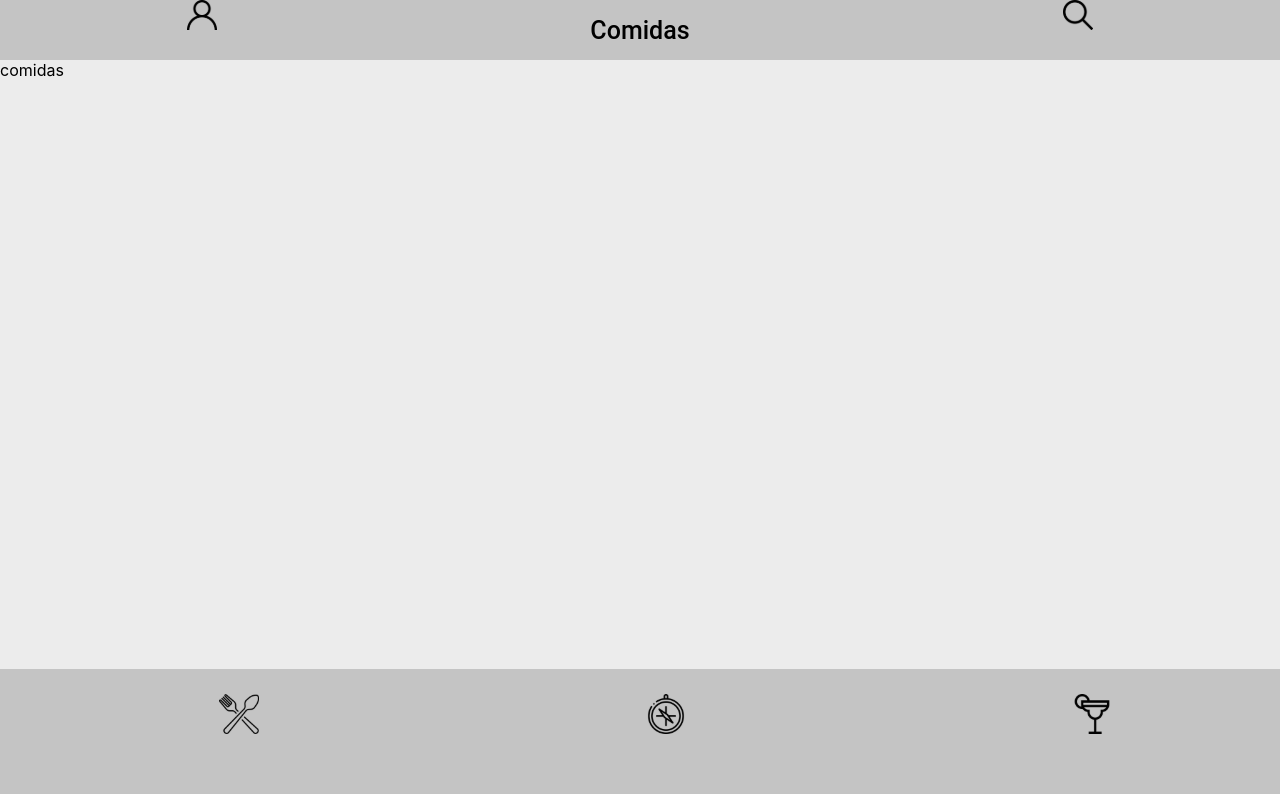
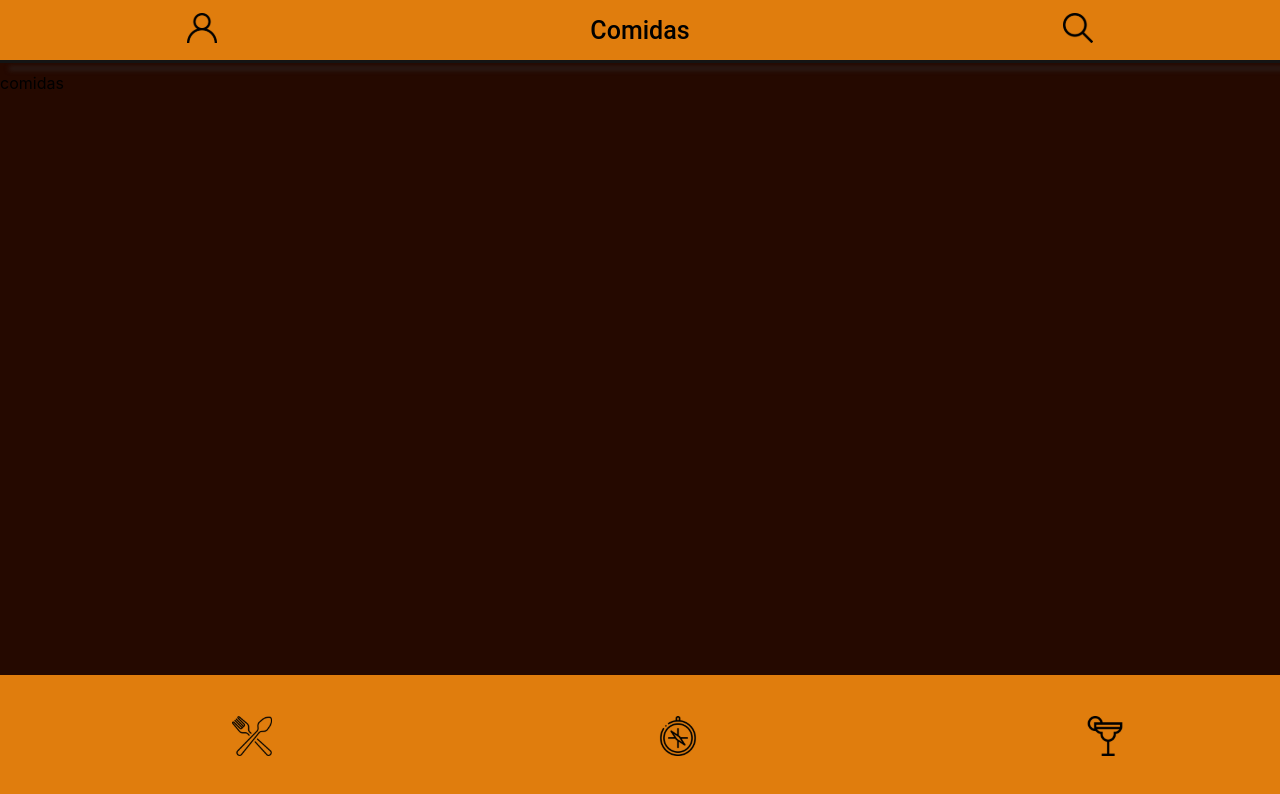
Before and after one commit to tryber/sd-05-recipes-app-11, a React (Create React App) app: page /comidas in a window 1280 px wide. Shown: the top 794 px of the page. Built offline with nearby package versions, Linux system fonts and the light colour scheme.

Commit message:
Novo leiaute

```diff
--- a/src/CSS/HeaderBusca.css
+++ b/src/CSS/HeaderBusca.css
@@ -1,10 +1,11 @@
 .Bar-Busca-Header {
-  background: #c4c4c4;
+  background: #e07d0d;
   display: flex;
   height: 60px;
   justify-content: space-around;
   margin: 0;
   top: 0;
+  width: 100%;
 }
 
 .Top-Btn {
@@ -18,6 +19,13 @@
   font-weight: 500;
 }
 
+.search {
+  background-color: rgb(20, 20, 20);
+  box-shadow: 9px 7px 5px rgba(50, 50, 50, 0.77);
+  margin-bottom: 10px;
+  padding-bottom: 3px;
+}
+
 .search-input {
   align-items: center;
   border: 3px solid black;
@@ -26,8 +34,18 @@
   width: 96%;
 }
 
-.search-top-btn {
+.search-radio {
+  color: white;
   display: flex;
   justify-content: space-around;
-  margin-bottom: 10px;
+  margin-bottom: 5px;
 }
+
+.Button-buscar {
+  background: #e07d0d;
+  border-radius: 5px;
+  color: white;
+  font-weight: 900;
+  height: 30px;
+  margin: 0 10% 3px;
+}
--- a/src/CSS/MenuInferior.css
+++ b/src/CSS/MenuInferior.css
@@ -1,10 +1,15 @@
 .footer {
-  background-color: #c4c4c4;
+  background-color: #e07d0d;
   bottom: 0;
   display: flex;
-  height: 10%;
+  height: 6%;
   justify-content: space-around;
-  padding: 2%;
+  padding: 3%;
   position: fixed;
   width: 100%;
 }
+
+.footerBottom {
+  align-self: center;
+  margin: 0;
+}
--- a/src/CSS/TelaLogin.css
+++ b/src/CSS/TelaLogin.css
@@ -4,9 +4,15 @@
   margin: 5%;
 }
 
+.loginLogo {
+  align-self: center;
+  width: 60%;
+}
+
 .loginText {
+  color: #e07d0d;
   font-size: 50px;
-  margin: 20%;
+  margin: 10%;
   text-align: center;
 }
 
@@ -17,8 +23,9 @@
 }
 
 .loginButton {
-  background-color: rgb(65, 161, 89);
+  background-color: #e07d0d;
   border-radius: 10px;
   font-size: 20px;
   margin-top: 20%;
+  width: 100%;
 }
--- a/src/Components/Barra de Busca - Header/BarraBuscaHeader.jsx
+++ b/src/Components/Barra de Busca - Header/BarraBuscaHeader.jsx
@@ -13,7 +13,7 @@ export default function BarraBuscaHeader(props) {
   return (
     <div className="Bar-Busca-Header-column">
       <Header title={props.title} setShowSearch={update} showSearch={showSearch} />
-      <div>
+      <div className="search">
         {showSearch ? <Search /> : null}
         {showSearch ? <Options /> : null}
         {showSearch ? <ButtonBuscar /> : null}
--- a/src/Components/Barra de Busca - Header/ButtonBuscar.jsx
+++ b/src/Components/Barra de Busca - Header/ButtonBuscar.jsx
@@ -3,7 +3,7 @@ import React from 'react';
 export default function ButtonBuscar() {
   return (
     <div data-testid="exec-search-btn">
-      <button>Buscar</button>
+      <button className="Button-buscar">Buscar</button>
     </div>
   );
 }
--- a/src/Components/Barra de Busca - Header/Header.jsx
+++ b/src/Components/Barra de Busca - Header/Header.jsx
@@ -9,19 +9,18 @@ export default function HeaderBusca(props) {
   const { showSearch, setShowSearch, title, showTop } = props;
   return (
     <div className="Bar-Busca-Header">
-      <Link to="/perfil">
-        <img src={userLogo} alt="Imagem User" className="Top-Btn" data-testid="profile-top-btn" />
+      <Link to="/perfil" className="Top-Btn">
+        <img src={userLogo} alt="Imagem User" data-testid="profile-top-btn" />
       </Link>
-      <div className="Bar-Busca-Header-text" data-testid="page-title">
+      <div data-testid="page-title" className="Bar-Busca-Header-text">
         <span>{title}</span>
       </div>
       {!showTop ? (
-        <Link onClick={() => setShowSearch(!showSearch)}>
+        <Link onClick={() => setShowSearch(!showSearch)} className="Top-Btn">
           <img
             src={searchLogo}
             alt="Search Logo"
             data-testid="search-top-btn"
-            className="Top-Btn"
           />
         </Link>
       ) : null}
--- a/src/Components/Barra de Busca - Header/Options.jsx
+++ b/src/Components/Barra de Busca - Header/Options.jsx
@@ -3,7 +3,6 @@ import React from 'react';
 export default function Options() {
   return (
     <div className="search-radio">
-      <div>
       <div>
         <input
           id="Ingrediente"
@@ -38,6 +37,5 @@ export default function Options() {
         <label htmlFor="Primeira letra">Primeira letra</label>
       </div>
     </div>
-    </div>
   );
 }
--- a/src/Components/MenuInferior.jsx
+++ b/src/Components/MenuInferior.jsx
@@ -8,25 +8,22 @@ import '../CSS/MenuInferior.css';
 export default function MenuInferior() {
   return (
     <footer className="footer" data-testid="footer">
-      <Link to="/comidas">
+      <Link to="/comidas" className="footerBottom">
         <img
-          className="foodBottom"
           data-testid="food-bottom-btn"
           alt="food"
           src={mealIcon}
         />
       </Link>
-      <Link to="/explorar">
+      <Link to="/explorar" className="footerBottom">
         <img
-          className="exploreBottom"
           data-testid="explore-bottom-btn"
           alt="explore"
           src={exploreIcon}
         />
       </Link>
-      <Link to="/bebidas">
+      <Link to="/bebidas" className="footerBottom">
         <img
-          className="drinkBottom"
           data-testid="drinks-bottom-btn"
           alt="drink"
           src={drinkIcon}
--- a/src/Pages/TelaLogin.jsx
+++ b/src/Pages/TelaLogin.jsx
@@ -1,6 +1,7 @@
 import React, { useState } from 'react';
 import { useEffect } from 'react';
 import { Link } from 'react-router-dom';
+import Logo from '../images/open-baladin-roma.png';
 import '../CSS/TelaLogin.css';
 
 // HA https://stackoverflow.com/questions/46155/how-to-validate-an-email-address-in-javascript
@@ -59,6 +60,7 @@ export default function Login() {
 
   return (
     <form className="TelaLogin">
+      <img src={Logo} alt="logo" className="loginLogo" />
       <h1 className="loginText">Login</h1>
       <input
         className="loginInput"
@@ -80,6 +82,7 @@ export default function Login() {
       <Link to="/comidas">
         <button
           data-testid="login-submit-btn"
+          className="loginButton"
           type="button"
           onClick={() => onclickFuntion(email)}
           disabled={validation}
--- a/src/index.css
+++ b/src/index.css
@@ -1,5 +1,5 @@
 body {
-  background-color: rgb(236, 236, 236);
+  background-color: rgb(37, 9, 0);
   font-family: -apple-system, BlinkMacSystemFont, Segoe UI, Roboto, Oxygen,
   Ubuntu, Cantarell, Fira Sans, Droid Sans, Helvetica Neue,
   sans-serif;
```
Also changed, not shown: src/images/open-baladin-roma.png (added). Lines whose indentation alone changed are shown as unchanged.
